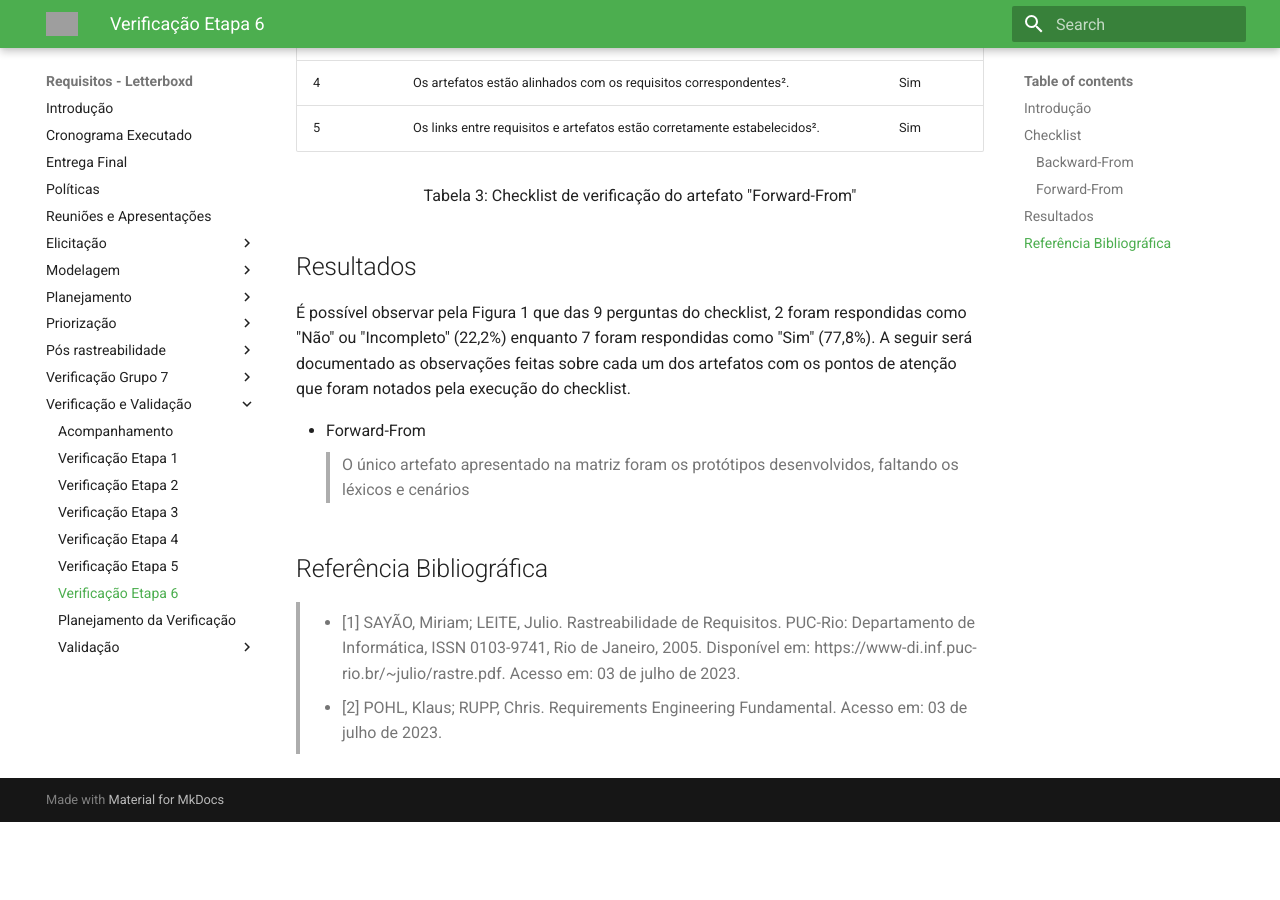
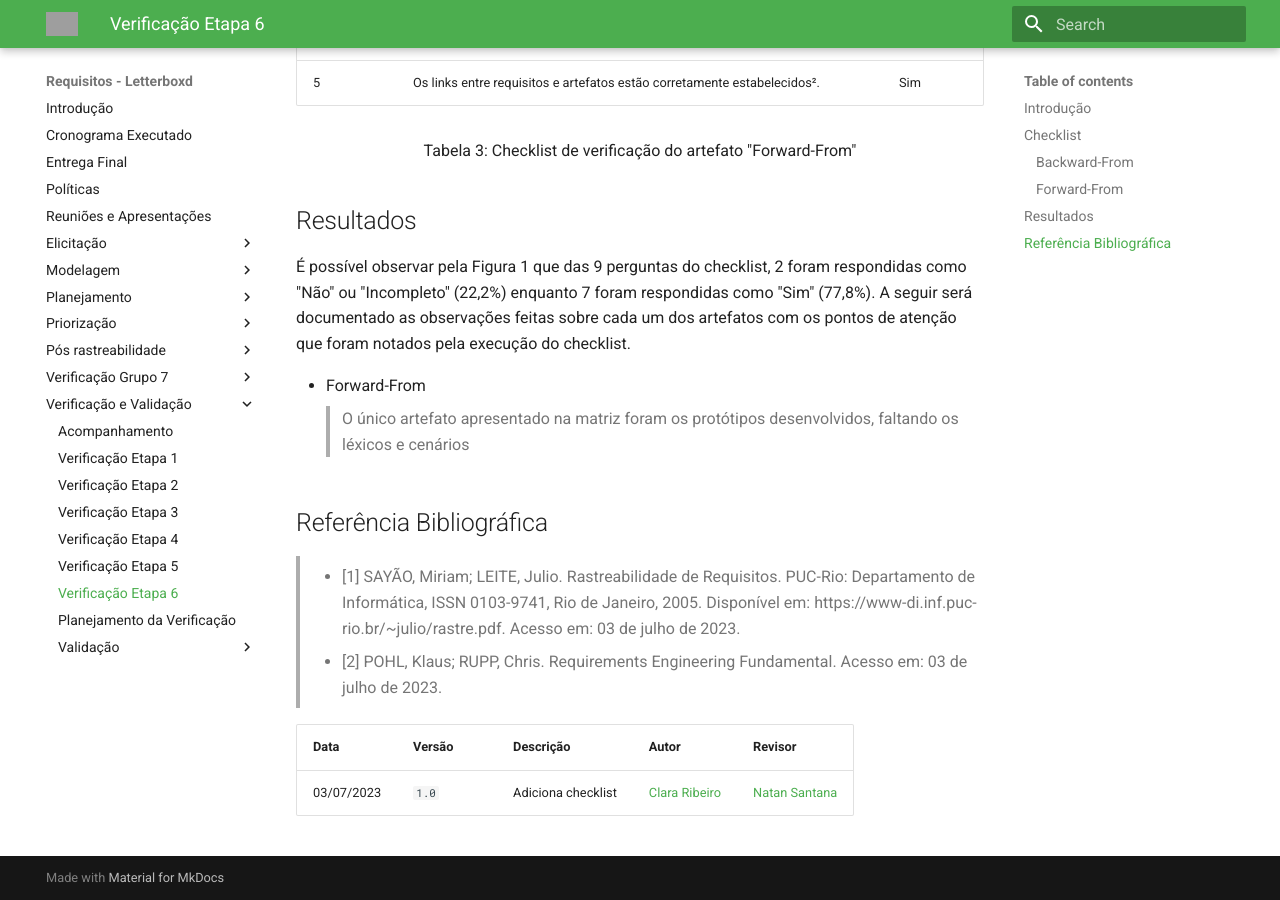
Before and after one commit to Requisitos-de-Software/2023.1-Letterboxd, an MkDocs documentation site: the page built from docs/Verificação e Validação/etapa6.md, in a window 1280 px wide and 900 px high, scrolled down 1336 px. Built offline with MkDocs 1.6.1 and Material for MkDocs 9.7.7, drawn with Linux system fonts in a browser that asks for light colours; before the commit the page ends 2158 px from its top, so only the background shows below that; grey boxes are pictures that could not be loaded.

```diff
--- a/docs/Verificação e Validação/etapa6.md
+++ b/docs/Verificação e Validação/etapa6.md
@@ -56,3 +55,7 @@ Nas tabelas 2 e 3 a seguir está disponível o checklist desenvolvido durante o
 > - [1] SAYÃO, Miriam; LEITE, Julio. Rastreabilidade de Requisitos. PUC-Rio: Departamento de Informática, ISSN 0103-9741, Rio de Janeiro, 2005. Disponível em: https://www-di.inf.puc-rio.br/~julio/rastre.pdf. Acesso em: 03 de julho de 2023.
 
 > - [2] POHL, Klaus; RUPP, Chris. Requirements Engineering Fundamental. Acesso em: 03 de julho de 2023.
+
+| Data       | Versão | Descrição | Autor | Revisor|
+| ---------- | ------ | --------- | ------| -------|
+| 03/07/2023 | `1.0`  | Adiciona checklist | [Clara Ribeiro](https://github.com/clara-ribeiro) | [Natan Santana](https://github.com/Neitan2001) |
```
Also changed, not shown: other parts of docs/Verificação e Validação/etapa6.md (+0 -1 lines), docs/Verificação e Validação/acompanhamento.md (+2 -0 lines).
